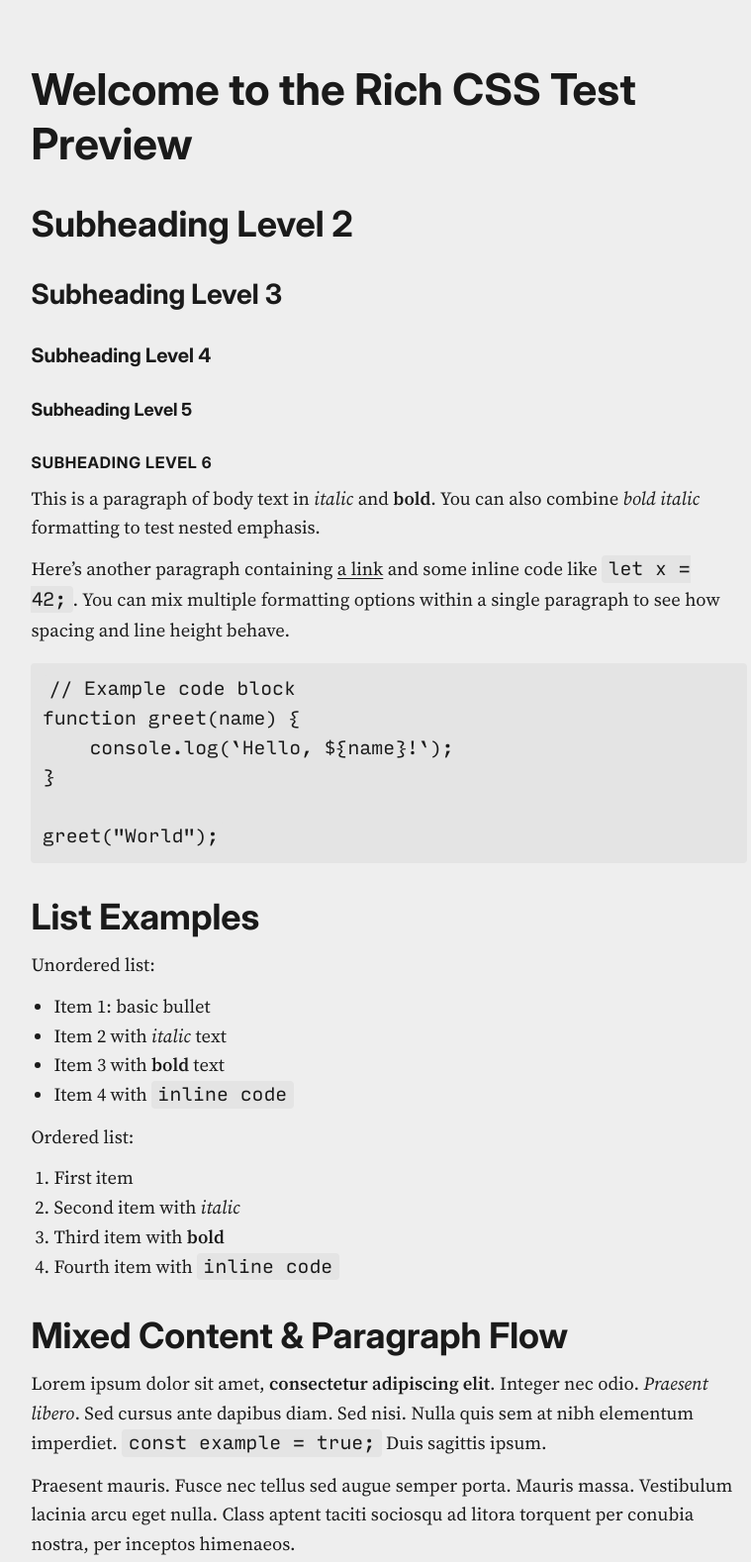
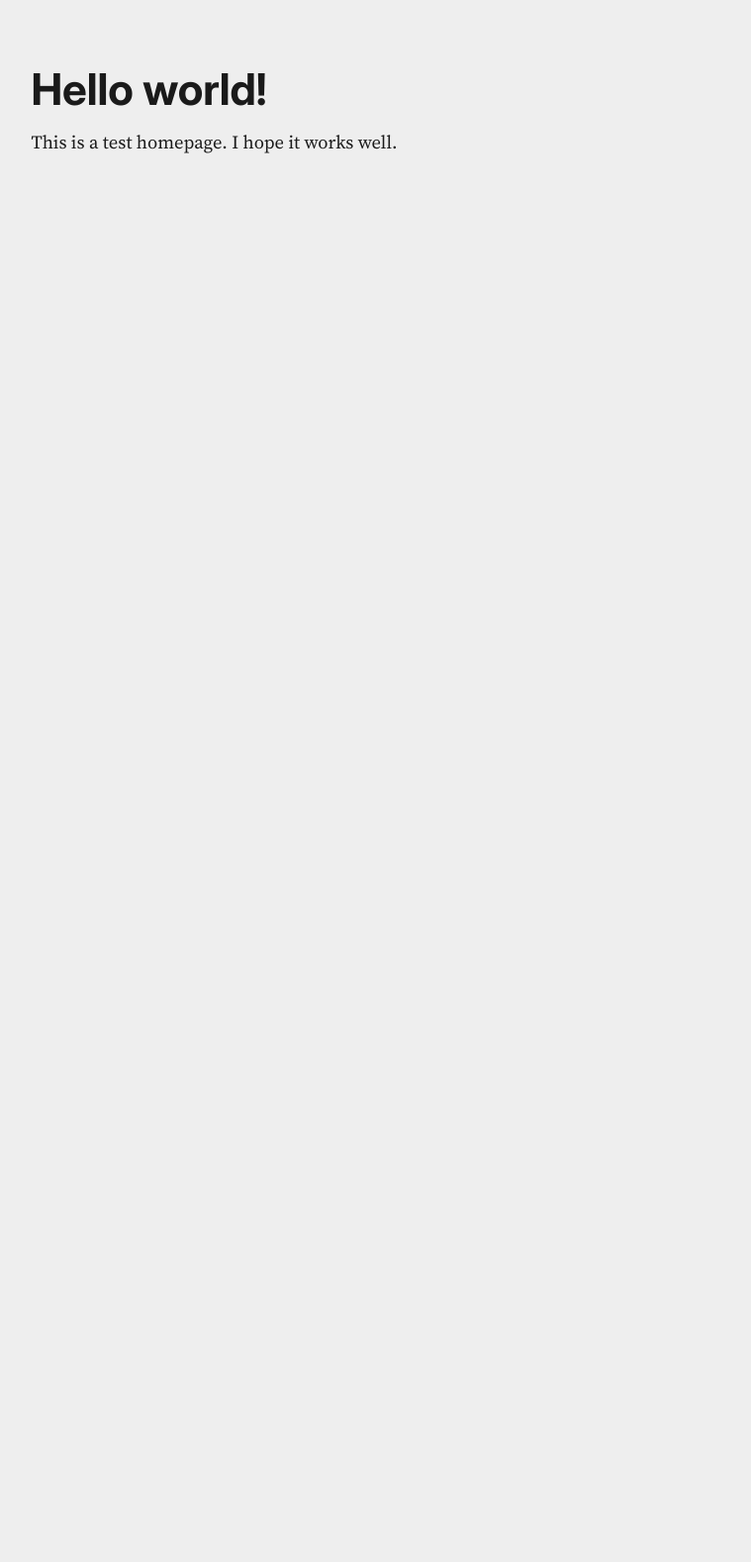
Before and after one commit to henryisbackonline/sitegenpy, a plain HTML site: page output/index.html in a window 1280 px wide. Shown: the top 1578 px of the page at 99% size, without its empty margins (247-1006 px from the left). After the commit the page ends 800 px from the top, so only its background shows below. Drawn offline with Linux system fonts and the light colour scheme; files that its build step writes are made by us from their sources; files whose address does not match are found by name.

Commit message:
remove AI generated content in index.html

```diff
--- a/output/index.html
+++ b/output/index.html
@@ -8,59 +8,7 @@
 </head>
 <body>
   <main>
-    <!-- Headings -->
-    <h1>Welcome to the Rich CSS Test Preview</h1>
-    <h2>Subheading Level 2</h2>
-    <h3>Subheading Level 3</h3>
-    <h4>Subheading Level 4</h4>
-    <h5>Subheading Level 5</h5>
-    <h6>Subheading Level 6</h6>
-
-    <!-- Paragraphs with emphasis -->
-    <p>This is a paragraph of body text in <em>italic</em> and <strong>bold</strong>. You can also combine <strong><em>bold italic</em></strong> formatting to test nested emphasis.</p>
-
-    <p>Here’s another paragraph containing <a href="#">a link</a> and some inline code like <code>let x = 42;</code>. You can mix multiple formatting options within a single paragraph to see how spacing and line height behave.</p>
-
-    <!-- Code block -->
-    <pre><code>// Example code block
-function greet(name) {
-    console.log(`Hello, ${name}!`);
-}
-
-greet("World");</code></pre>
-
-    <!-- Lists -->
-    <h2>List Examples</h2>
-    <p>Unordered list:</p>
-    <ul>
-      <li>Item 1: basic bullet</li>
-      <li>Item 2 with <em>italic</em> text</li>
-      <li>Item 3 with <strong>bold</strong> text</li>
-      <li>Item 4 with <code>inline code</code></li>
-    </ul>
-
-    <p>Ordered list:</p>
-    <ol>
-      <li>First item</li>
-      <li>Second item with <em>italic</em></li>
-      <li>Third item with <strong>bold</strong></li>
-      <li>Fourth item with <code>inline code</code></li>
-    </ol>
-
-    <!-- Mixed content -->
-    <h2>Mixed Content & Paragraph Flow</h2>
-    <p>Lorem ipsum dolor sit amet, <strong>consectetur adipiscing elit</strong>. Integer nec odio. <em>Praesent libero</em>. Sed cursus ante dapibus diam. Sed nisi. Nulla quis sem at nibh elementum imperdiet. <code>const example = true;</code> Duis sagittis ipsum.</p>
-
-    <p>Praesent mauris. Fusce nec tellus sed augue semper porta. Mauris massa. Vestibulum lacinia arcu eget nulla. Class aptent taciti sociosqu ad litora torquent per conubia nostra, per inceptos himenaeos.</p>
-
-    <p>Here’s a paragraph with <strong>bold</strong>, <em>italic</em>, <strong><em>bold italic</em></strong>, and an <a href="#">inline link</a> all in the same sentence to test nested styling and spacing consistency.</p>
-
-    <!-- Images -->
-    <h2>Image Example</h2>
-    <p><img src=assets/images/IMG_4511.jpeg alt="Test image example"></p>
-
-    <!-- Final paragraph to test bottom spacing -->
-    <p>This is the final paragraph to test spacing and max line width. The text should remain comfortably readable on wide screens without exceeding ~80 characters per line, and it should shrink naturally on smaller viewports.</p>
-  </main>
+    <h1>Hello world!</h1>
+    <p>This is a test homepage. I hope it works well.</p>
 </body>
 </html>
```
